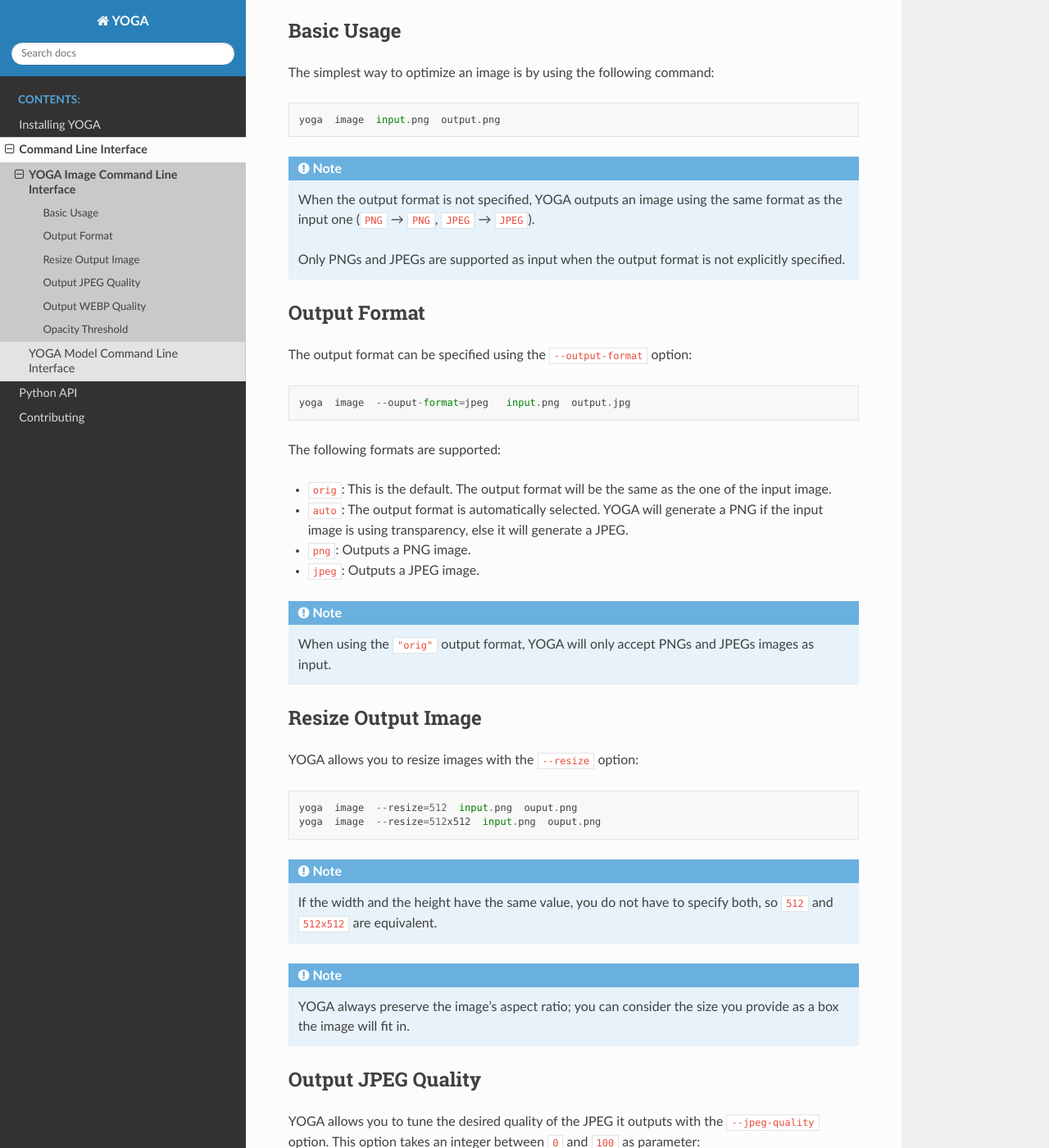
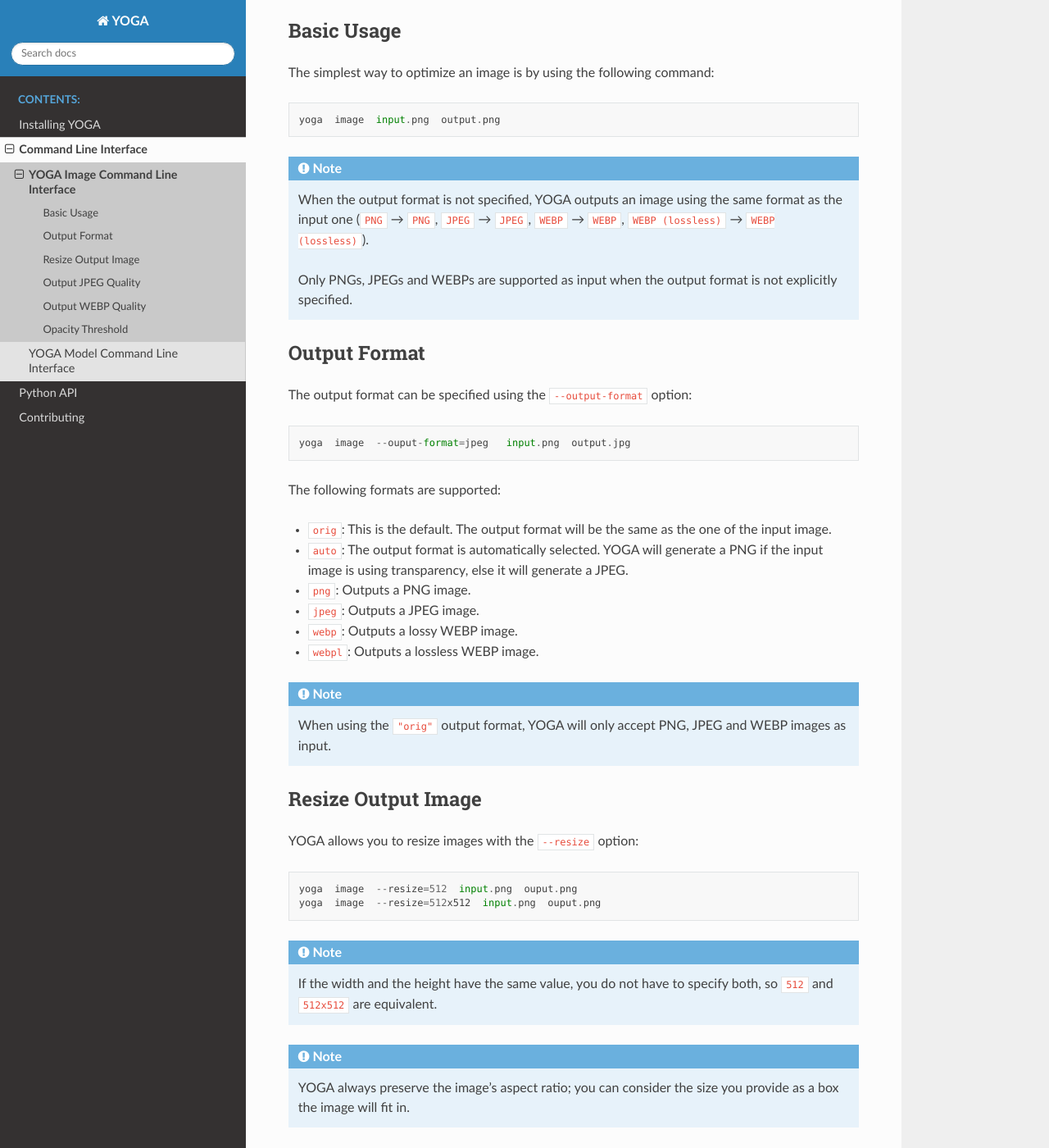
Before and after one commit to wanadev/yoga, a Sphinx documentation site: the page built from doc/cli/image.rst, in a window 1280 px wide and 1400 px high, scrolled down 542 px. Shown: the whole window at 82% size. Built offline with Sphinx 7.4.7 and the Read the Docs theme 2.0.0, drawn with Linux system fonts in a browser that asks for light colours.

Commit message:
Updates documentation for webp

```diff
--- a/doc/cli/image.rst
+++ b/doc/cli/image.rst
@@ -35,9 +35,9 @@
 
 .. NOTE::
 
-   When the output format is not specified, YOGA outputs an image using the same format as the input one (``PNG`` → ``PNG``, ``JPEG`` → ``JPEG``).
+   When the output format is not specified, YOGA outputs an image using the same format as the input one (``PNG`` → ``PNG``, ``JPEG`` → ``JPEG``, ``WEBP`` → ``WEBP``, ``WEBP (lossless)`` → ``WEBP (lossless)``).
 
-   Only PNGs and JPEGs are supported as input when the output format is not explicitly specified.
+   Only PNGs, JPEGs and WEBPs are supported as input when the output format is not explicitly specified.
 
 
 Output Format
@@ -53,10 +53,12 @@
 * ``auto``: The output format is automatically selected. YOGA will generate a PNG if the input image is using transparency, else it will generate a JPEG.
 * ``png``: Outputs a PNG image.
 * ``jpeg``: Outputs a JPEG image.
+* ``webp``: Outputs a lossy WEBP image.
+* ``webpl``: Outputs a lossless WEBP image.
 
 .. NOTE::
 
-   When using the ``"orig"`` output format, YOGA will only accept PNGs and JPEGs images as input.
+   When using the ``"orig"`` output format, YOGA will only accept PNG, JPEG and WEBP images as input.
 
 
 Resize Output Image
--- a/setup.py
+++ b/setup.py
@@ -77,7 +77,7 @@
     url="https://github.com/wanadev/yoga",
     license="BSD-3-Clause",
     long_description=long_description,
-    keywords="image jpeg png optimizer guetzli zopfli 3d model mesh assimp gltf glb converter",  # noqa
+    keywords="image webp jpeg png optimizer guetzli zopfli zopflipng libwebp 3d model mesh assimp gltf glb converter",
     author="Wanadev",
     author_email="contact@wanadev.fr",
     maintainer="Fabien LOISON, Alexis BREUST",
```
Also changed, not shown: README.rst (+4 -3 lines), doc/index.rst (+4 -3 lines), 1 other file.
